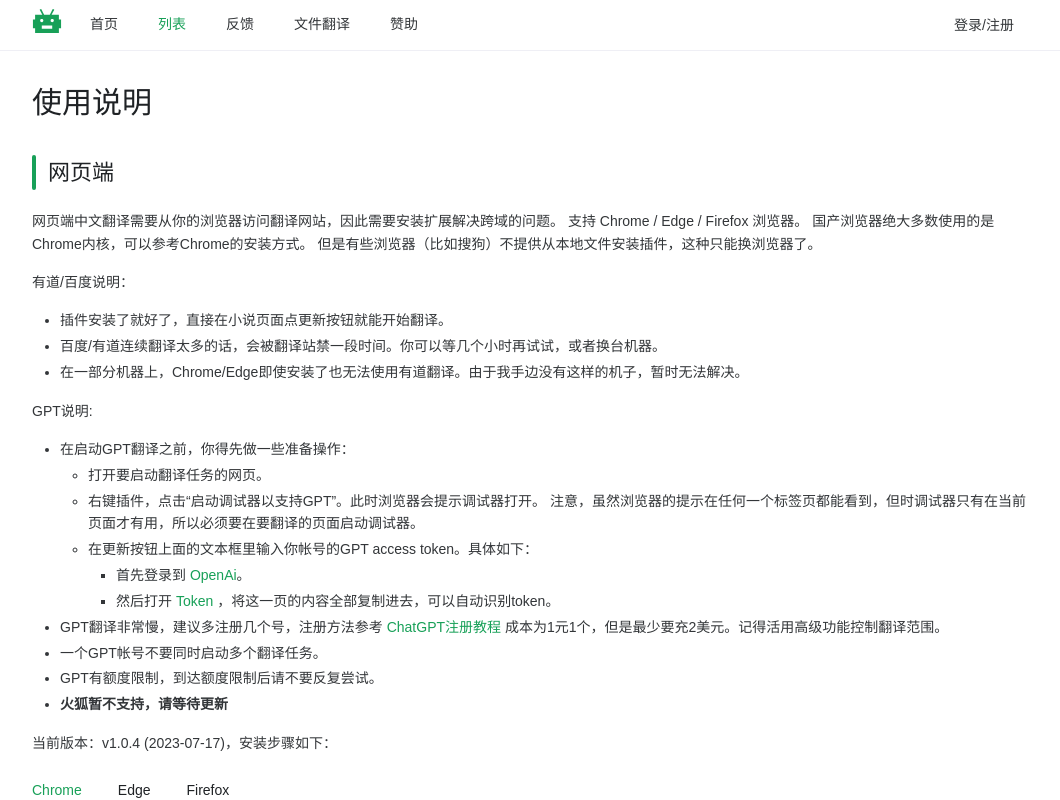
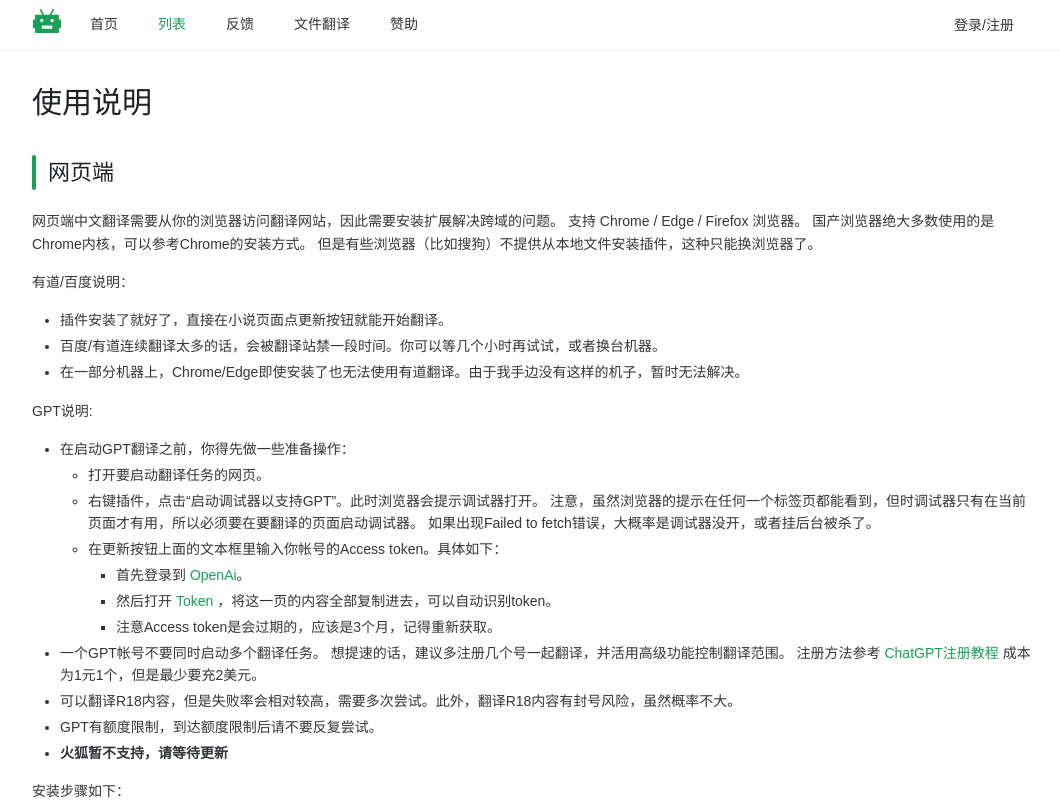
Before and after one commit to FishHawk/auto-novel, a Vue app in the folder src-vue/: page /how-to-use in a window 1280 px wide. Shown: the whole page, without its empty margins (108-1168 px from the left). Built offline with nearby package versions, Linux system fonts and the light colour scheme; a small style sheet from the web is missing.

Commit message:
update how to use page

```diff
--- a/src-vue/src/pages/home/components/PanelAnnouncement.vue
+++ b/src-vue/src/pages/home/components/PanelAnnouncement.vue
@@ -9,14 +9,14 @@ const isDesktop = useIsDesktop(600);
     <img v-if="isDesktop" src="/qq.png" width="130" />
     <n-ul>
       <n-li>
-        为了改善生活质量，现在翻译任务会显示日志了。你可以通过日志观看翻译任务（特别是GPT）运行的细节。
+        根据群友测试，在使用GPT翻译的同时，打开ChatGPT主页有助于提高成功率，注意要挂在前台。
       </n-li>
       <n-li>
         新建了个交流群：819513328，无论你是想上传自己收集的资源，还是单纯想讨论轻小说，都欢迎加群。加群验证的答案是“绿色”。
       </n-li>
       <n-li>
         <b>
-          如何使用翻译插件和GPT翻译器请参考
+          如何使用翻译插件请参考
           <n-a href="/how-to-use" target="_blank">使用说明</n-a>
           。
         </b>
--- a/src-vue/src/pages/novel/components/SectionWebTranslate.vue
+++ b/src-vue/src/pages/novel/components/SectionWebTranslate.vue
@@ -204,9 +204,8 @@ function stateToFileList(): NovelFiles[] {
     <header><n-h2 prefix="bar">翻译</n-h2></header>
 
     <n-p>
-      网页端翻译需要安装插件，请查看
+      翻译功能需要需要安装浏览器插件，请查看
       <n-a href="/how-to-use" target="_blank">使用说明</n-a>。
-      移动端暂时无法翻译。
     </n-p>
     <n-p>
       <n-collapse>
--- a/src-vue/src/pages/other/HowToUse.vue
+++ b/src-vue/src/pages/other/HowToUse.vue
@@ -88,9 +88,10 @@ async function testGpt() {
         <n-li>
           右键插件，点击“启动调试器以支持GPT”。此时浏览器会提示调试器打开。
           注意，虽然浏览器的提示在任何一个标签页都能看到，但时调试器只有在当前页面才有用，所以必须要在要翻译的页面启动调试器。
+          如果出现Failed to fetch错误，大概率是调试器没开，或者挂后台被杀了。
         </n-li>
         <n-li>
-          在更新按钮上面的文本框里输入你帐号的GPT access token。具体如下：
+          在更新按钮上面的文本框里输入你帐号的Access token。具体如下：
         </n-li>
         <n-ul>
           <n-li>
@@ -104,30 +105,38 @@ async function testGpt() {
             >
             ，将这一页的内容全部复制进去，可以自动识别token。
           </n-li>
+          <n-li>注意Access token是会过期的，应该是3个月，记得重新获取。</n-li>
         </n-ul>
       </n-ul>
       <n-li>
-        GPT翻译非常慢，建议多注册几个号，注册方法参考
+        一个GPT帐号不要同时启动多个翻译任务。
+        想提速的话，建议多注册几个号一起翻译，并活用高级功能控制翻译范围。
+        注册方法参考
         <n-a
           href="https://github.com/xiaoming2028/FreePAC/wiki/ChatGPT%E6%B3%A8%E5%86%8C%E6%95%99%E7%A8%8B%EF%BC%88%E5%AE%8C%E6%95%B4%E6%8C%87%E5%8D%97%EF%BC%89"
           target="_blank"
         >
           ChatGPT注册教程
         </n-a>
-        成本为1元1个，但是最少要充2美元。记得活用高级功能控制翻译范围。
+        成本为1元1个，但是最少要充2美元。
       </n-li>
-      <n-li>一个GPT帐号不要同时启动多个翻译任务。</n-li>
+      <n-li
+        >可以翻译R18内容，但是失败率会相对较高，需要多次尝试。此外，翻译R18内容有封号风险，虽然概率不大。</n-li
+      >
       <n-li>GPT有额度限制，到达额度限制后请不要反复尝试。</n-li>
       <n-li><b>火狐暂不支持，请等待更新</b></n-li>
     </n-ul>
 
-    <n-p>当前版本：v1.0.4 (2023-07-17)，安装步骤如下：</n-p>
+    <n-p>安装步骤如下：</n-p>
+
     <DefineExtensionTutorial v-slot="{ browser }">
       <n-p>
         首先点击下面链接下载插件压缩包，解压下载的zip压缩包到文件夹，会有一个叫做extension的文件夹。
       </n-p>
       <n-p>
-        <n-a href="/extension.zip" target="_blank">浏览器扩展(点此下载)</n-a>
+        <n-a href="/extension.zip" target="_blank">
+          浏览器扩展v1.0.4 (点此下载)
+        </n-a>
       </n-p>
       <n-p>然后打开浏览器，进入扩展管理页面，按照下面步骤安装扩展。</n-p>
       <n-ol>
@@ -155,7 +164,7 @@ async function testGpt() {
         <n-p>在Firefox中点击下面链接下载插件文件，即可直接安装。</n-p>
         <n-p>
           <n-a href="/extension.xpi" target="_blank">
-            浏览器扩展(点此下载)
+            浏览器扩展v1.0.3 (点此下载)
           </n-a>
         </n-p>
         <n-p>
@@ -186,41 +195,5 @@ async function testGpt() {
     <n-h2 prefix="bar">移动端</n-h2>
     <n-p>有一些手机浏览器可以安装插件，比如Yandex、Kiwi。</n-p>
     <n-p>想要APP？在做了在做了（指新建文件夹）</n-p>
-
-    <n-h2 prefix="bar"><del>GPT翻译器</del>（弃用，用新版插件吧）</n-h2>
-    <n-p>
-      <del>GPT翻译插件的工作量太大，就目前来说是不现实的。</del>（现在现实了）
-    </n-p>
-    <n-ul>
-      <n-li>因为还在测试中，功能还不完全，暂时只支持翻译网络小说。</n-li>
-      <n-li>GPT翻译器使用的是ChatGPT3，请使用OpenAI的帐号。</n-li>
-      <n-li>
-        GPT的反爬机制一直在更新，如果使用不了，首先下载最新的版本，还是不行再向我反馈。
-      </n-li>
-    </n-ul>
-    <n-p> 如果你想先看看GPT翻译效果，可以试试这两本： </n-p>
-    <n-ul>
-      <n-li>
-        <n-a href="/novel/novelup/206612087" target="_blank">黑之战记</n-a>
-      </n-li>
-      <n-li>
-        <n-a href="/novel/hameln/232822" target="_blank">
-          和风幻想的忧郁工口游戏
-        </n-a>
-        这一本用的是旧版本，输出语言还不稳定
-      </n-li>
-    </n-ul>
-    <n-ul>
-      <n-li>
-        <n-a href="/files-extra/GPT-v0.0.2.exe" target="_blank">
-          GPT翻译器-v0.0.2(点此下载)
-        </n-a>
-      </n-li>
-      <n-li>
-        <n-a href="/files-extra/GPT-v0.0.1.exe" target="_blank">
-          GPT翻译器-v0.0.1(点此下载)
-        </n-a>
-      </n-li>
-    </n-ul>
   </MainLayout>
 </template>
```
